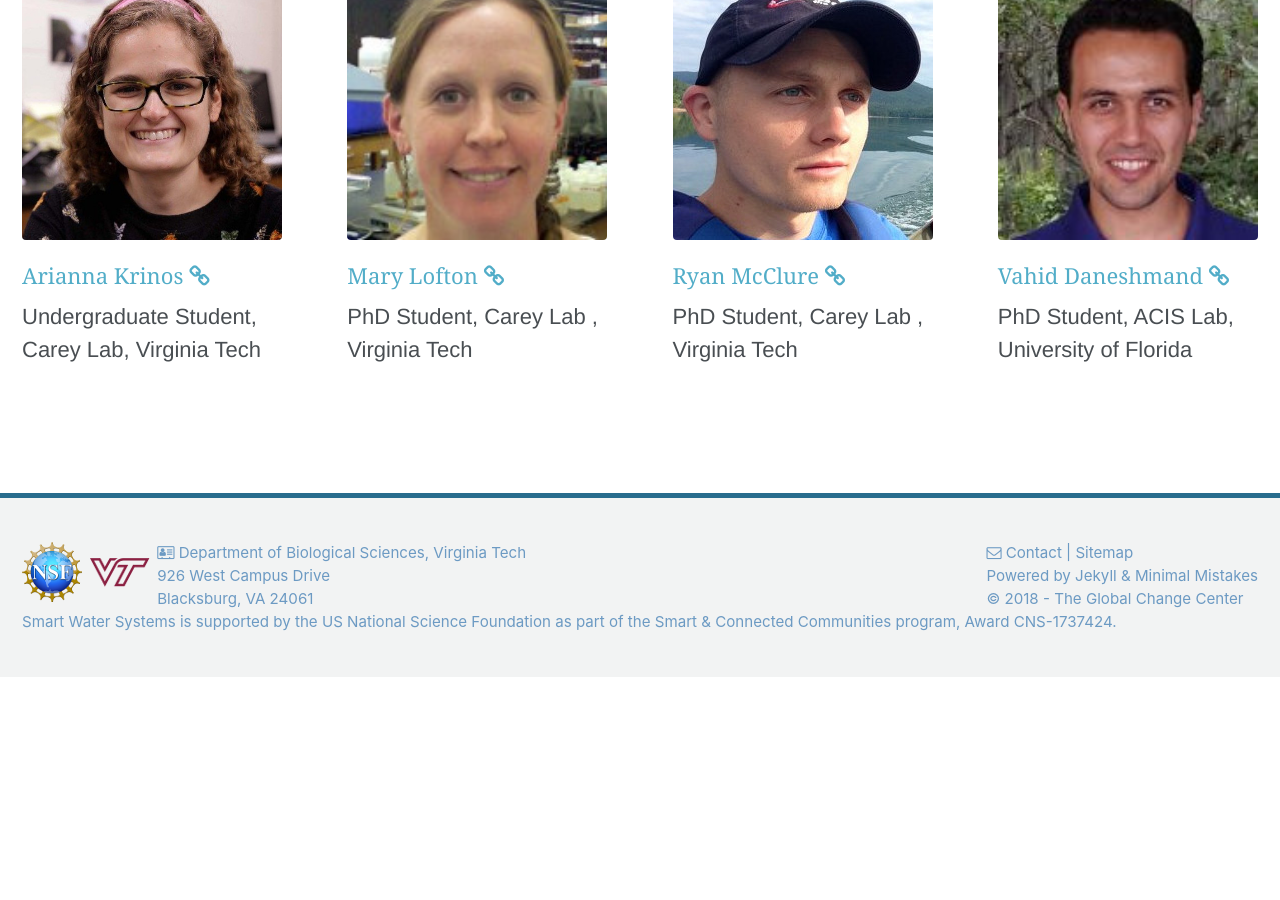
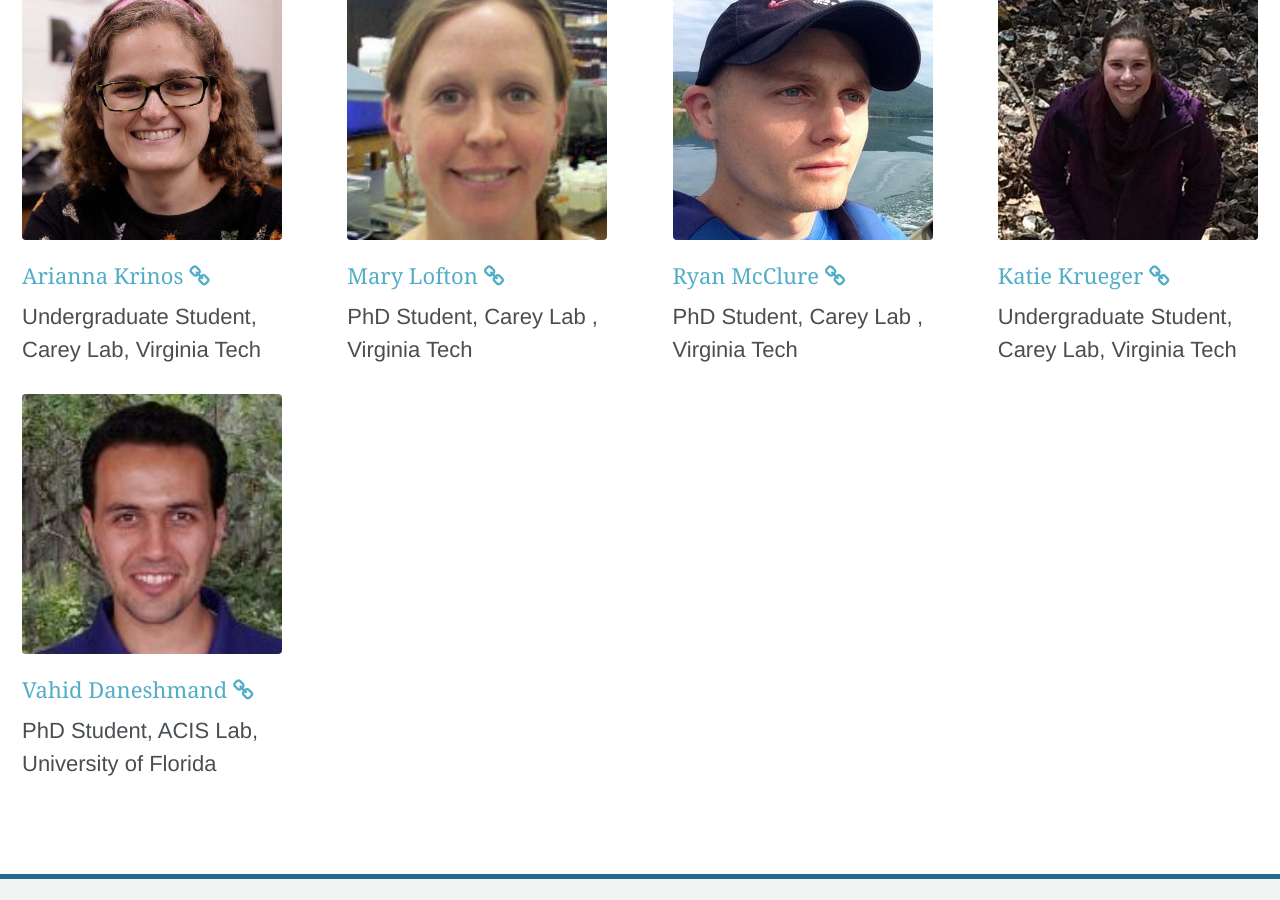
Before and after one commit to vahid-dan/SmartConnectedCommunities, a Jekyll site: the page built from _pages/team.md, in a window 1280 px wide and 900 px high, scrolled down 1522 px. Built offline with Jekyll 4.4.1, drawn with Linux system fonts in a browser that asks for light colours; before the commit the page ends 2199 px from its top, so only the background shows below that.

Commit message:
Add Katie to the Team

```diff
--- a/_pages/team.md
+++ b/_pages/team.md
@@ -96,6 +96,14 @@ PhD Student, Carey Lab , Virginia Tech
 
 
 {::nomarkdown}<div class="one-fourth-last">{:/nomarkdown}
+![Vahid Daneshmand](../assets/images/katie.jpg){: .profile-img}
+### [Katie Krueger <i class="fa fa-link"></i>](http://www.carey.biol.vt.edu/?page_id=13)
+
+Undergraduate Student, Carey Lab, Virginia Tech
+{::nomarkdown}</div></div>{:/nomarkdown}
+
+
+{::nomarkdown}<div class="one-fourth">{:/nomarkdown}
 ![Vahid Daneshmand](../assets/images/vahid.jpg){: .profile-img}
 ### [Vahid Daneshmand <i class="fa fa-link"></i>](https://www.acis.ufl.edu/people/vdaneshmand)
 
```
Also changed, not shown: assets/images/katie.jpg (added), 9 other files.
